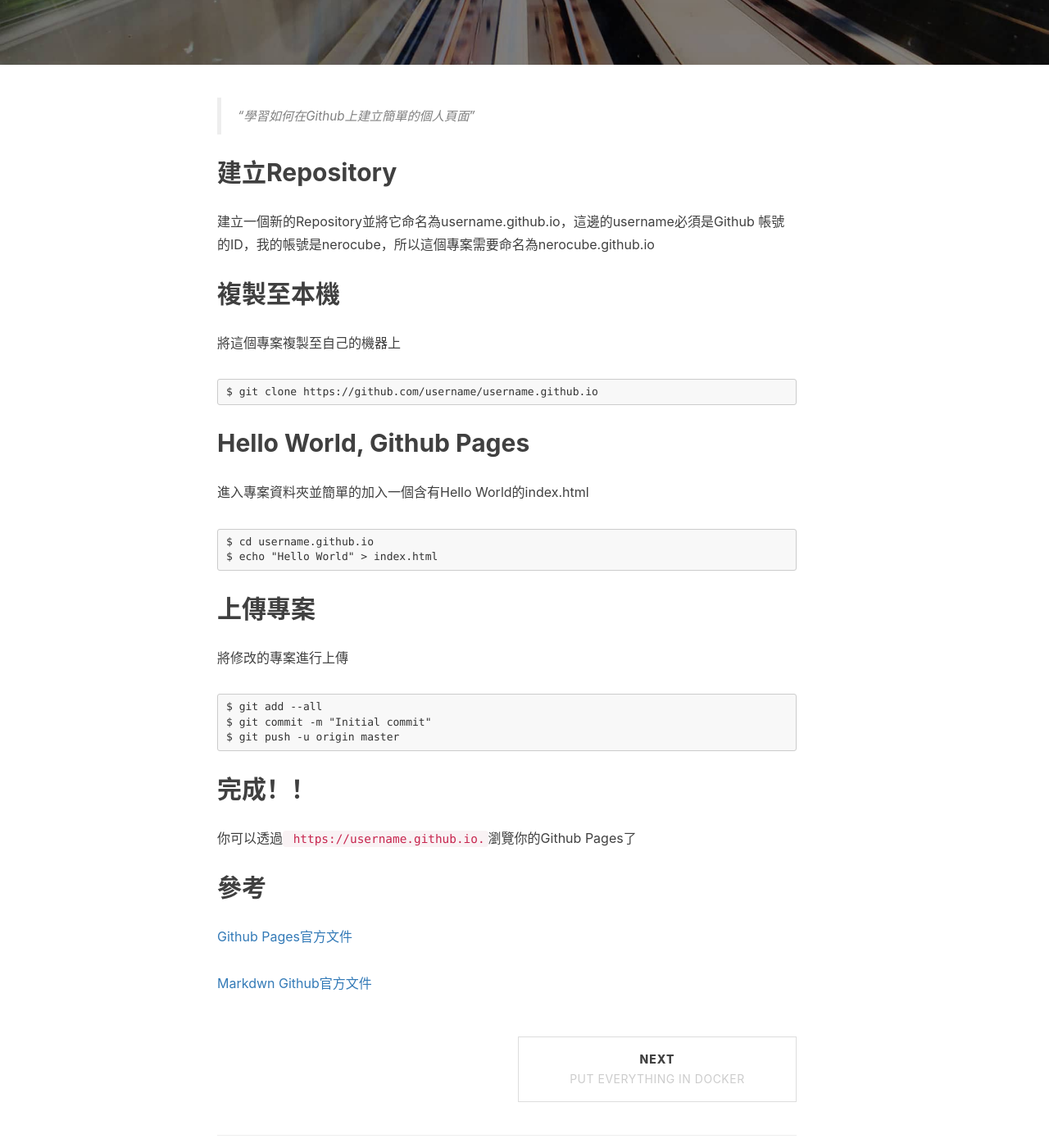
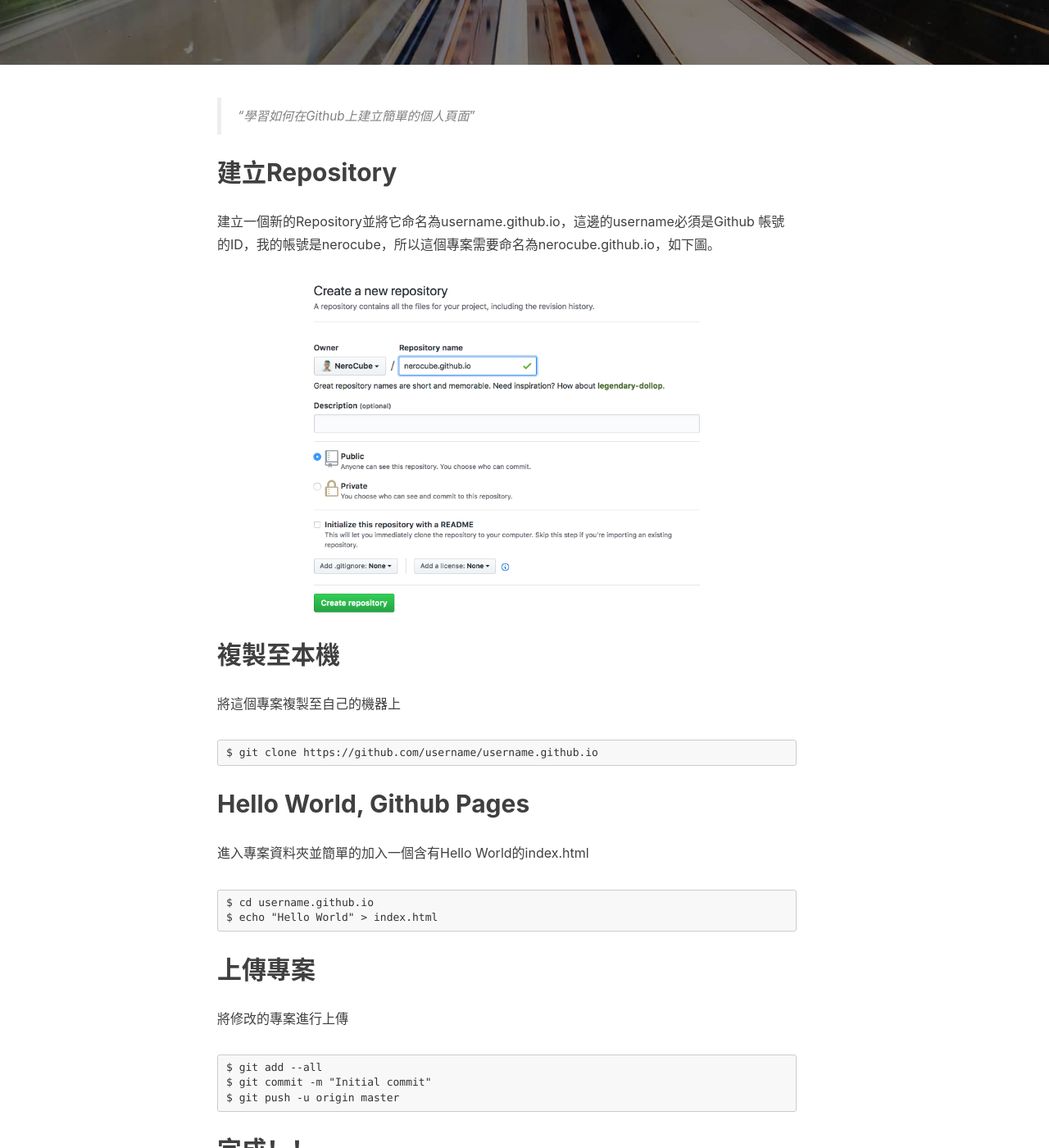
Before and after one commit to NeroCube/nerocube.github.io, a Jekyll site: the page built from _posts/2018-03-20-hello-world-github-pages.md, in a window 1280 px wide and 1400 px high, scrolled down 444 px. Shown: the whole window at 82% size. Built offline with Jekyll 4.4.1, drawn with Linux system fonts in a browser that asks for light colours; nearby versions of some CDN libraries; comment, search, counter and statistics services are not loaded.

Commit message:
Update 2018-03-20-hello-world-github-pages.md
add a center alignment pic and remove unused reference

````diff
--- a/_posts/2018-03-20-hello-world-github-pages.md
+++ b/_posts/2018-03-20-hello-world-github-pages.md
@@ -13,18 +13,26 @@
 > “學習如何在Github上建立簡單的個人頁面”
 
 ## 建立Repository
-建立一個新的Repository並將它命名為username.github.io，這邊的username必須是Github 帳號的ID，我的帳號是nerocube，所以這個專案需要命名為nerocube.github.io
+建立一個新的Repository並將它命名為username.github.io，這邊的username必須是Github 帳號的ID，我的帳號是nerocube，所以這個專案需要命名為nerocube.github.io，如下圖。
+
+<p align="center">
+  <img width="70%" height="70%" src="https://raw.githubusercontent.com/NeroCube/nerocube.github.io/master/img/in-post/2018-03-20-hello-world-github-pages/creat-your-blog.png">
+</p>
+
+
 ## 複製至本機
 將這個專案複製至自己的機器上
 ```
 $ git clone https://github.com/username/username.github.io
 ```
+
 ## Hello World, Github Pages
 進入專案資料夾並簡單的加入一個含有Hello World的index.html
 ```
 $ cd username.github.io
 $ echo "Hello World" > index.html
 ```
+
 ## 上傳專案
 將修改的專案進行上傳
 ```
@@ -32,9 +40,9 @@
 $ git commit -m "Initial commit"
 $ git push -u origin master
 ```
+
 ## 完成！！
 你可以透過` https://username.github.io.`瀏覽你的Github Pages了
+
 ## 參考
 [Github Pages官方文件](https://pages.github.com/)
-
-[Markdwn Github官方文件](https://guides.github.com/features/mastering-markdown/)
````
